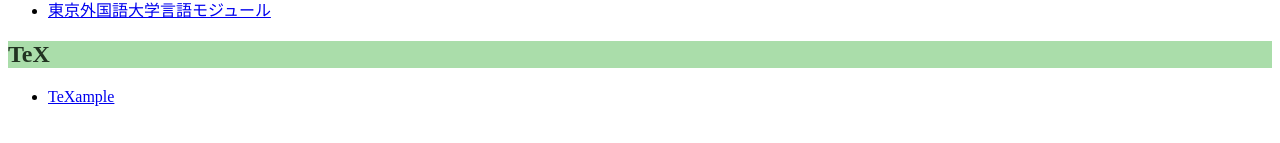
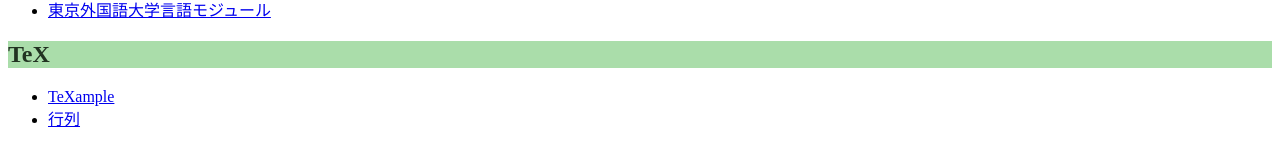
Before and after one commit to tachi-hi/tachi-hi.github.io, a Jekyll site: the page built from bookmarks.md, in a window 1280 px wide. Shown: the part 1825-1968 px from the top of the page. Built offline with Jekyll 4.4.1, drawn with Linux system fonts in a browser that asks for light colours; before the commit the page ends 1947 px from its top, so only the background shows below that.

Commit message:
tex matrix

```diff
--- a/bookmarks.md
+++ b/bookmarks.md
@@ -94,3 +94,4 @@ title: Bookmarks
 ## TeX
 
 + [TeXample](http://www.texample.net/)
++ [行列](http://www.biwako.shiga-u.ac.jp/sensei/kumazawa/tex/form012.html)
```
